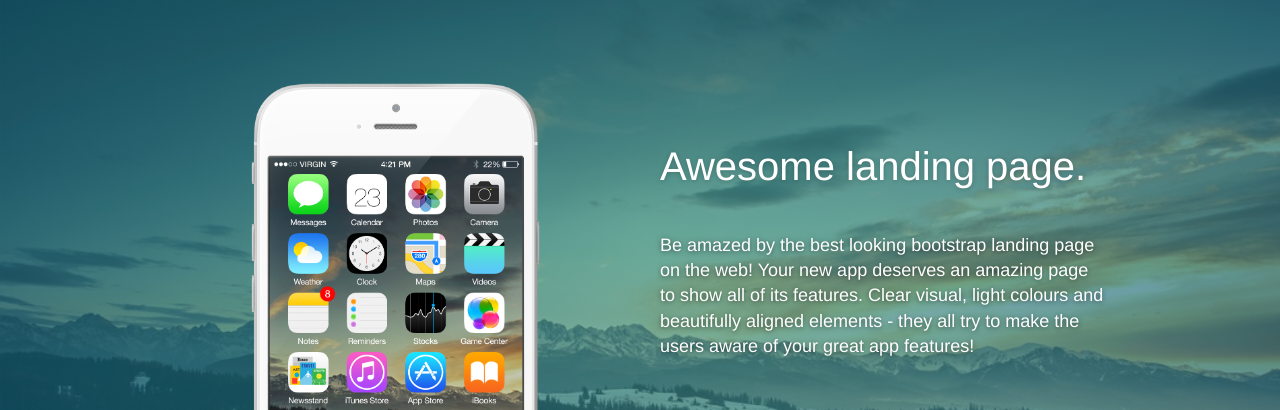
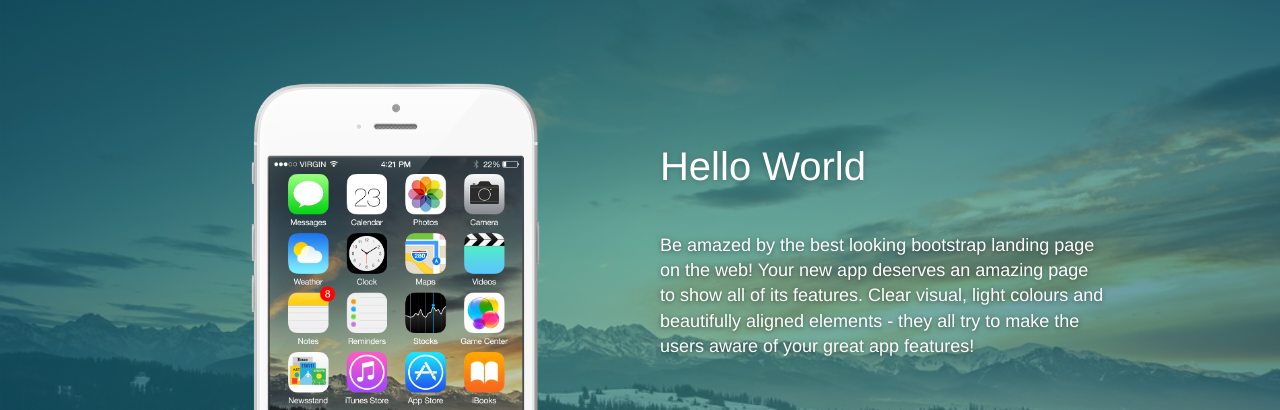
Before and after one commit to rudicatsmile/simplelandingpage, a plain HTML site: page index.html in a window 1280 px wide. Shown: the part 91-501 px from the top of the page. Drawn offline with Linux system fonts and the light colour scheme.

```diff
--- a/index.html
+++ b/index.html
@@ -79,7 +79,7 @@
                         </div>
                         <div class="col-md-6 col-md-offset-1">
                             <div class="description">
-                                <h2>Awesome landing page.</h2>
+                                <h2>Hello World</h2>
                                 <br>
                                 <h5>Be amazed by the best looking bootstrap landing page on the web! Your new app deserves an amazing page to show all of its features. Clear visual, light colours and beautifully aligned elements - they all try to make the users aware of your great app features!</h5>
                             </div>
```
Also changed, not shown: 1 other file.
